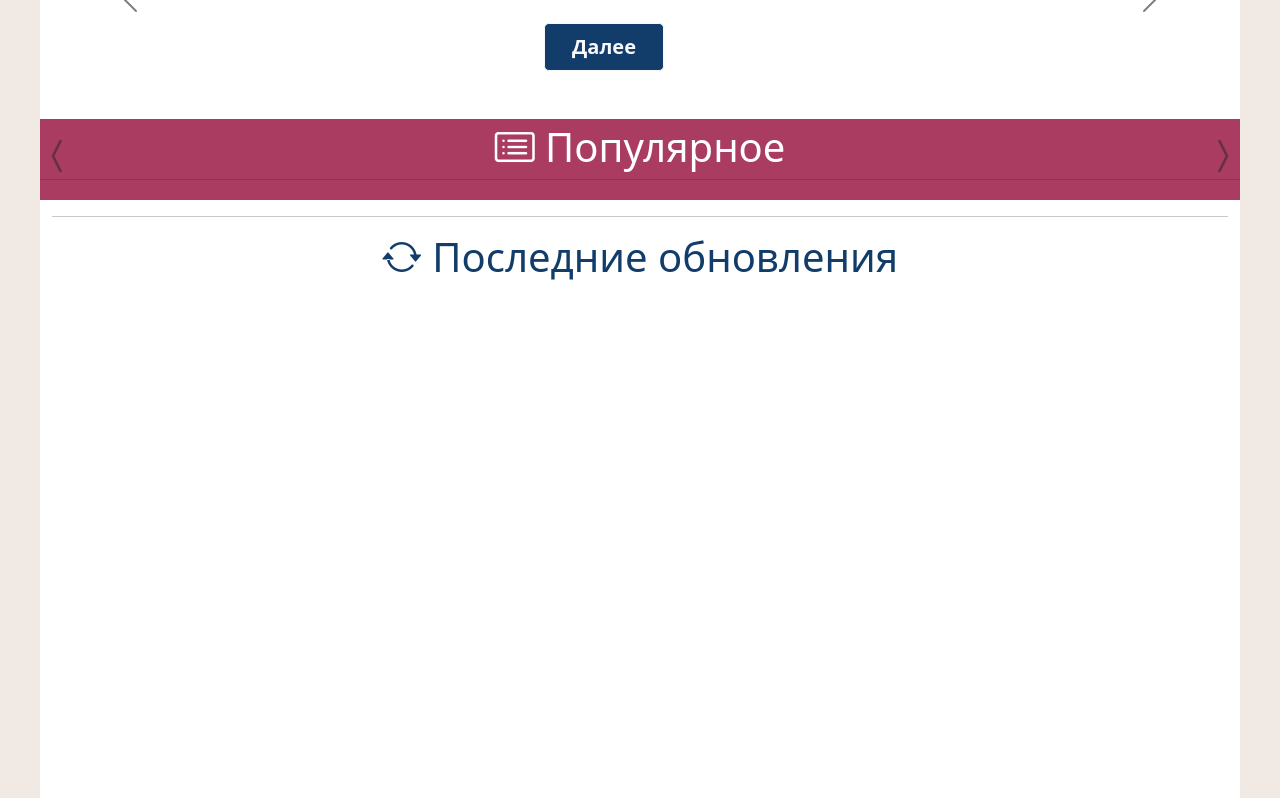
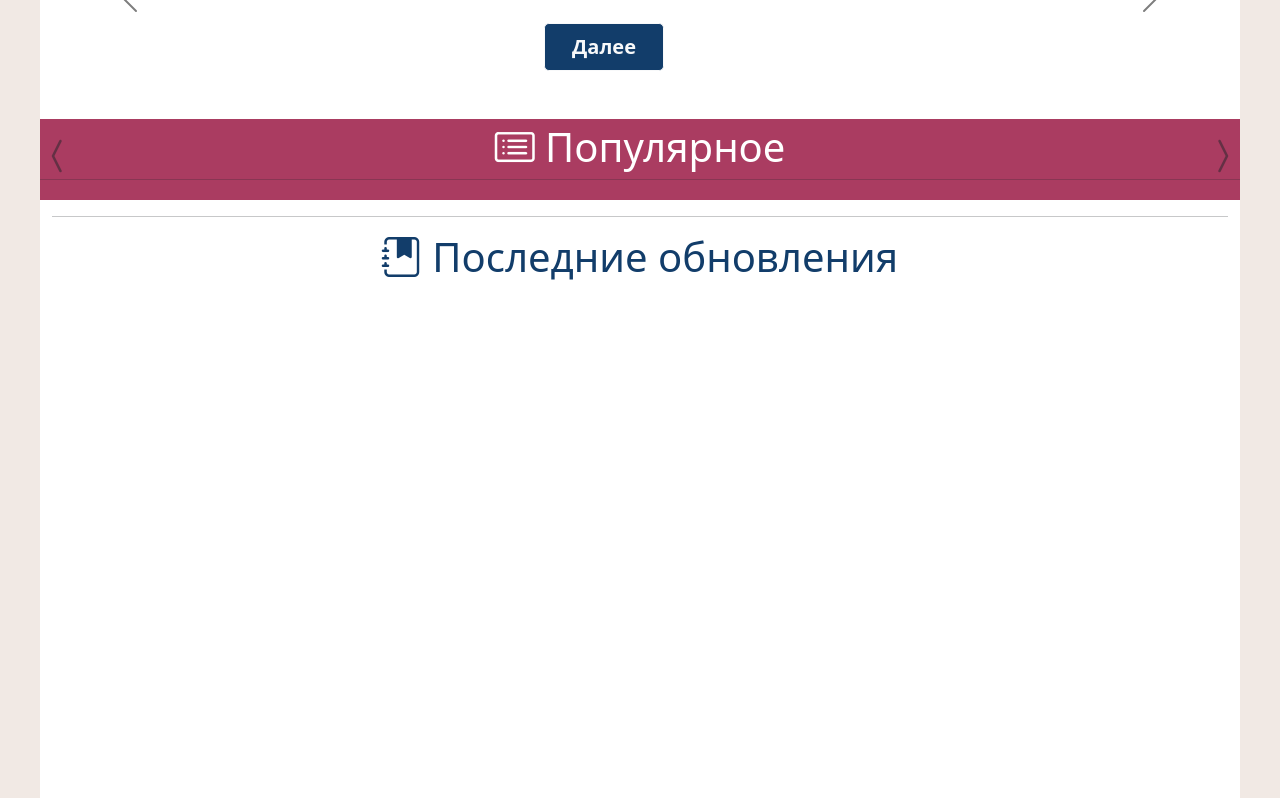
Before and after one commit to xOviwyRx/novells_site, a Django app: page / in a window 1280 px wide. Shown: the part 59-857 px from the top of the page. Run offline with Django 3.2, Linux system fonts and the light colour scheme; data that the repository does not hold is empty; some libraries are stand-ins or nearby versions.

Commit message:
add logo

```diff
--- a/novells_site/templates/core/home.html
+++ b/novells_site/templates/core/home.html
@@ -285,7 +285,7 @@
 
 
         <hr class="featurette-divider">
-        <h1 class="text-center" style="color: rgba(18,61,106,1)"><i class="bi bi-arrow-repeat"
+        <h1 class="text-center" style="color: rgba(18,61,106,1)"><i class="bi bi-journal-bookmark-fill"
                                                                     style="vertical-align: bottom"></i> Последние
             обновления</h1>
 
```
